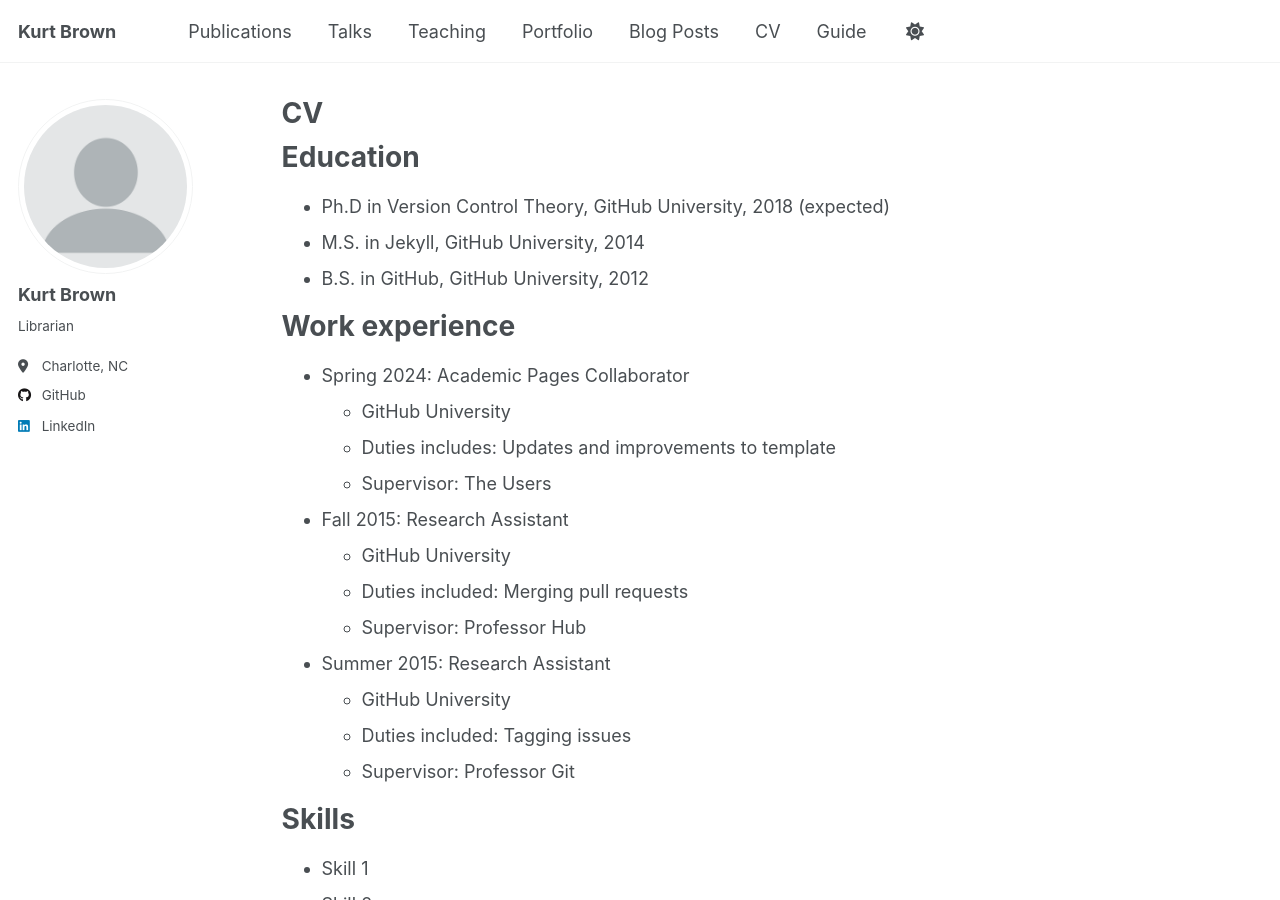
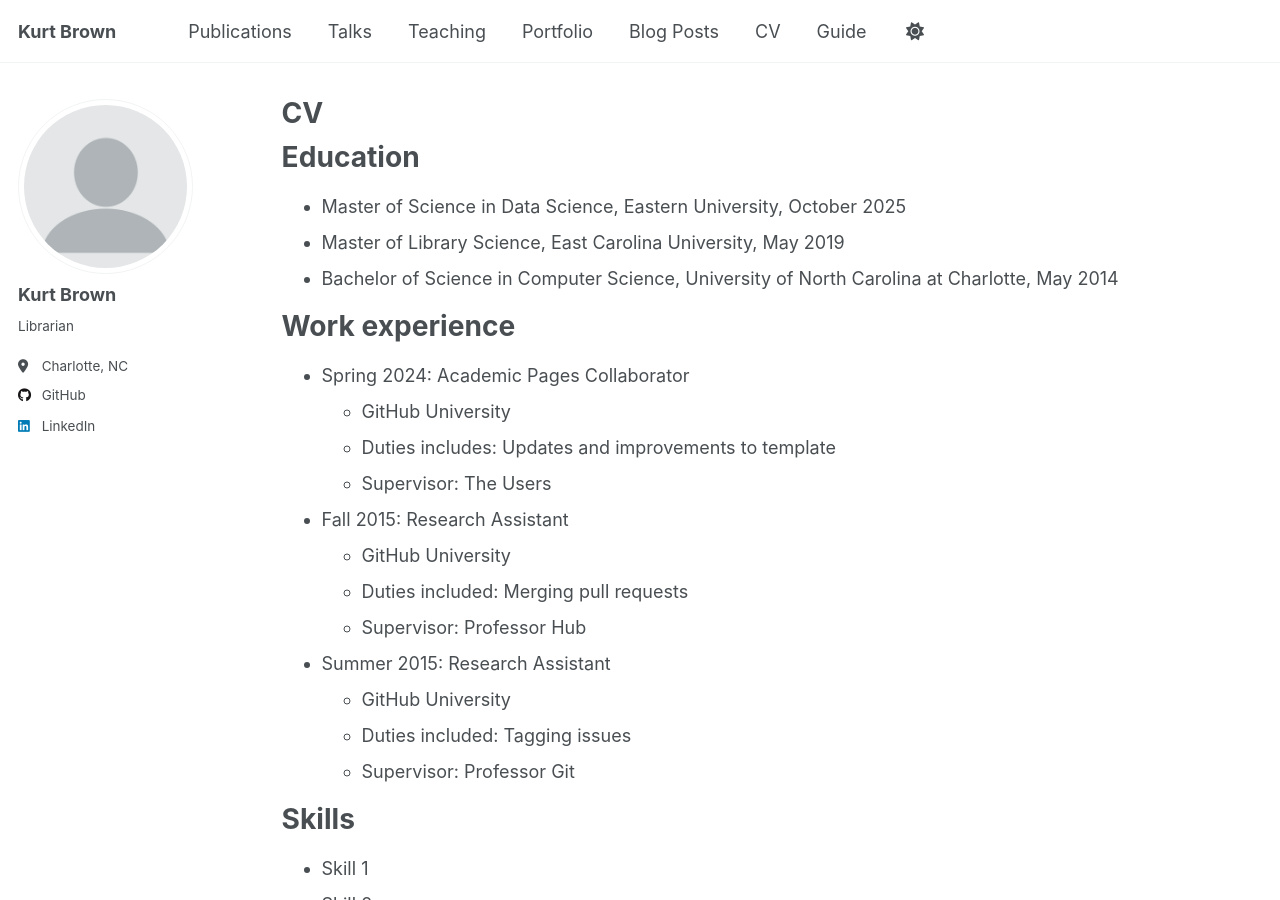
Before and after one commit to klbrown13/klbrown13.github.io, a Jekyll site: the page built from _pages/cv.md, in a window 1280 px wide and 900 px high. Built offline with Jekyll 4.4.1, drawn with Linux system fonts in a browser that asks for light colours; a script that is not in the unit is left out.

Commit message:
Update cv.md

```diff
--- a/_pages/cv.md
+++ b/_pages/cv.md
@@ -11,9 +11,9 @@
 
 Education
 ======
-* Ph.D in Version Control Theory, GitHub University, 2018 (expected)
-* M.S. in Jekyll, GitHub University, 2014
-* B.S. in GitHub, GitHub University, 2012
+* Master of Science in Data Science, Eastern University, October 2025
+* Master of Library Science, East Carolina University, May 2019
+* Bachelor of Science in Computer Science, University of North Carolina at Charlotte, May 2014
 
 Work experience
 ======
```
